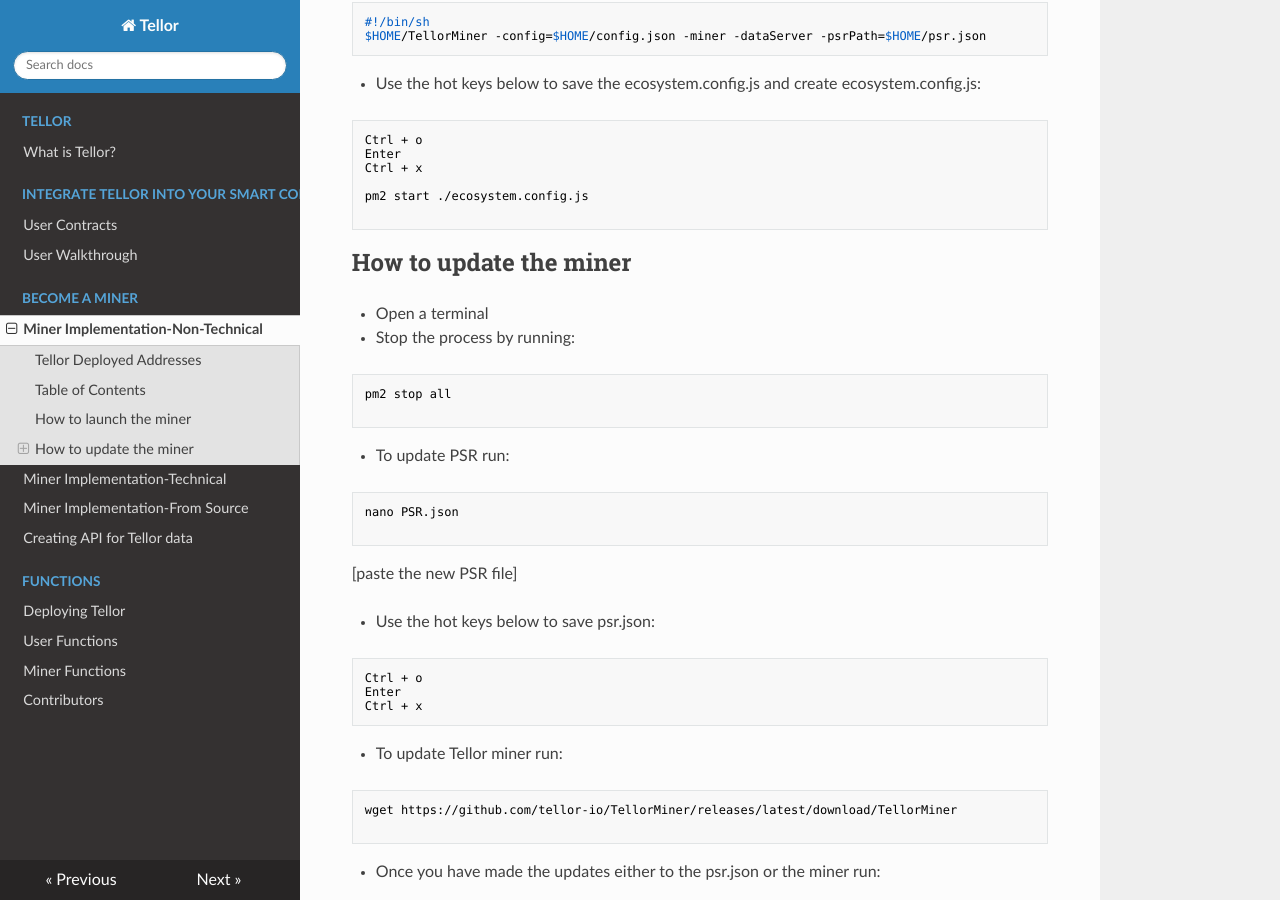
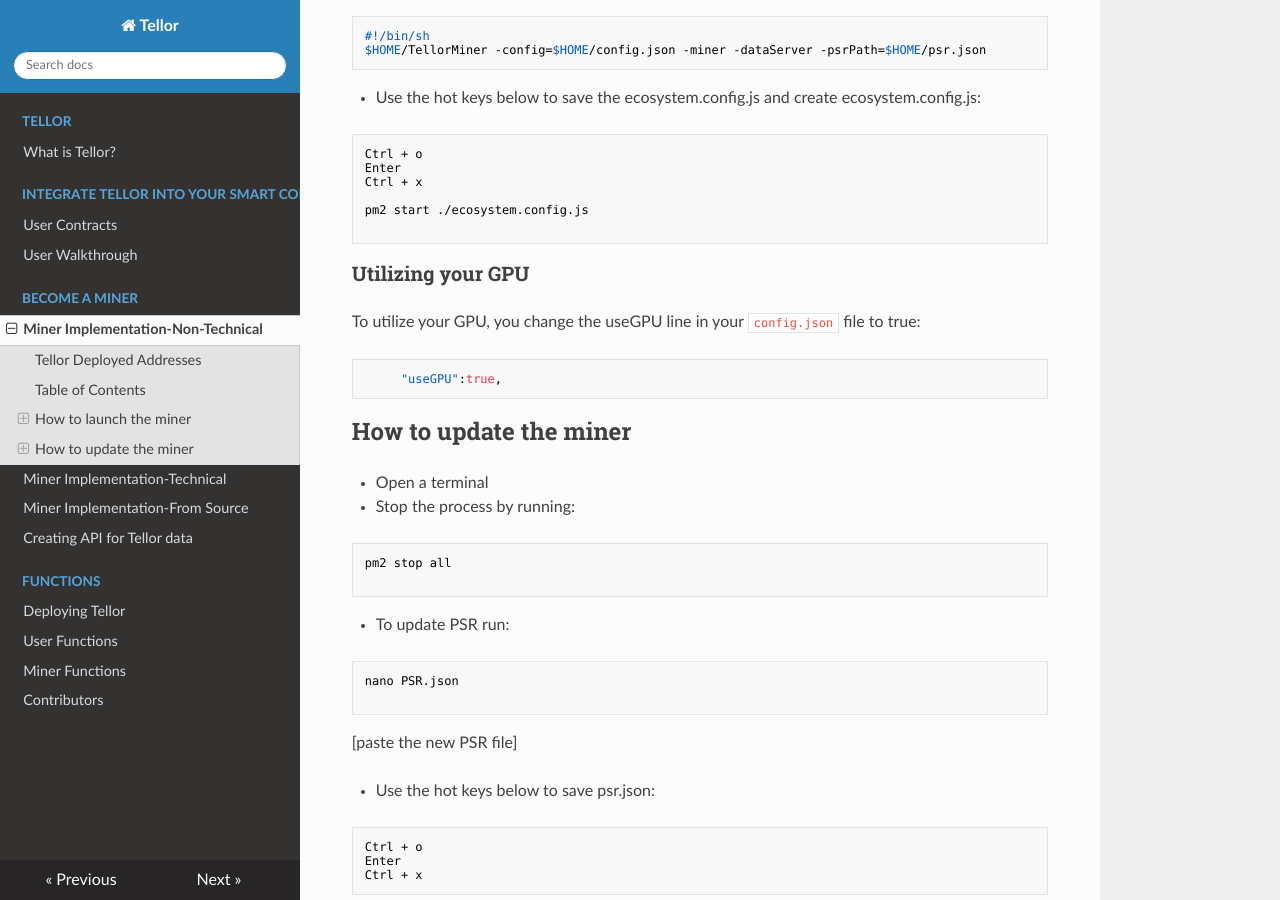
Before and after one commit to tellor-io/TellorDocumentation, an MkDocs documentation site: the page built from docs/MinerSetupNonTechnical.md, in a window 1280 px wide and 900 px high, scrolled down 3527 px. Built offline with MkDocs 1.6.1, drawn with Linux system fonts in a browser that asks for light colours; nearby versions of some CDN libraries; a script that is not in the unit is left out.

Commit message:
gpu miner docs

````diff
--- a/docs/MinerSetupNonTechnical.md
+++ b/docs/MinerSetupNonTechnical.md
@@ -61,6 +61,7 @@ config.json
     "ethClientTimeout": 3000,
     "trackerCycle": 10,
     "requestData":0,
+    "useGPU":false,
  "trackers": [
         "balance",
         "currentVariables",
@@ -209,6 +210,14 @@ pm2 start ./ecosystem.config.js
 
 ```
 
+
+### Utilizing your GPU
+To utilize your GPU, you change the useGPU line in your `config.json` file to true:
+
+         "useGPU":true,
+
+
+
 ## How to update the miner <a name="update"> </a>
 
 * Open a terminal
````
Also changed, not shown: docs/MinerFunctions.md (+1 -1 lines), docs/MinerSetupFromSource.md (+6 -0 lines), docs/MinerSetupTechnical.md (+6 -0 lines).
